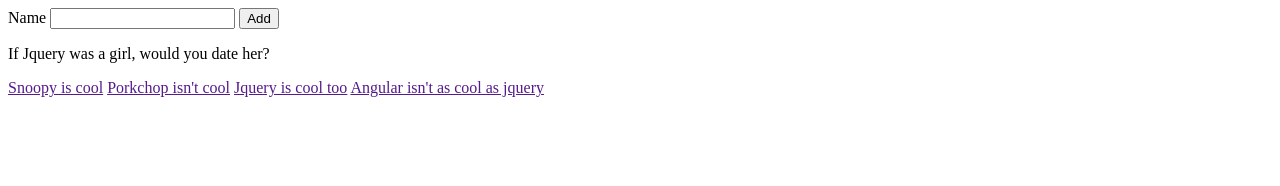
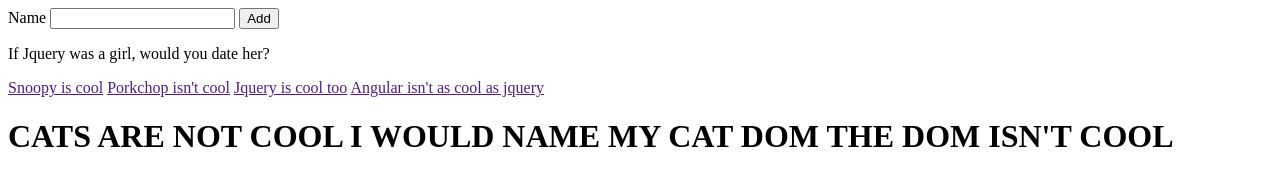
Before and after one commit to jamesb111/forkform, a plain HTML site: page index.html in a window 1280 px wide. Drawn offline with Linux system fonts and the light colour scheme.

Commit message:
Cats suck

```diff
--- a/index.html
+++ b/index.html
@@ -19,5 +19,6 @@
         <a href="">Jquery is cool too</a>
         <a href="">Angular isn't as cool as jquery</a>
     </nav>
+    <h1>CATS ARE NOT COOL I WOULD NAME MY CAT DOM THE DOM ISN'T COOL</h1>
 </body>
 </html>
```
